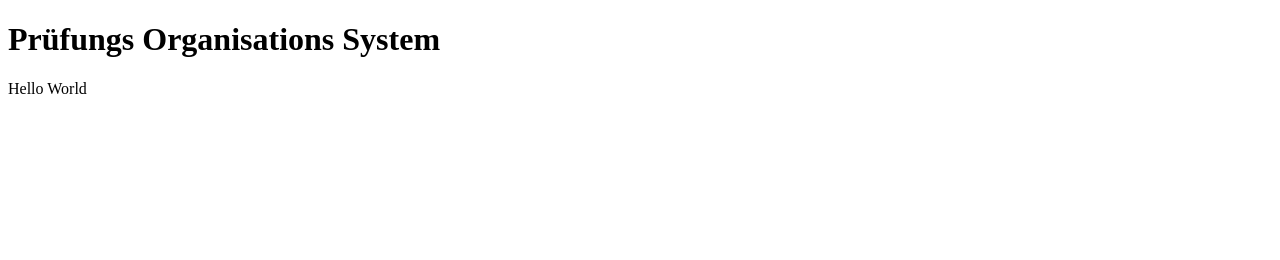
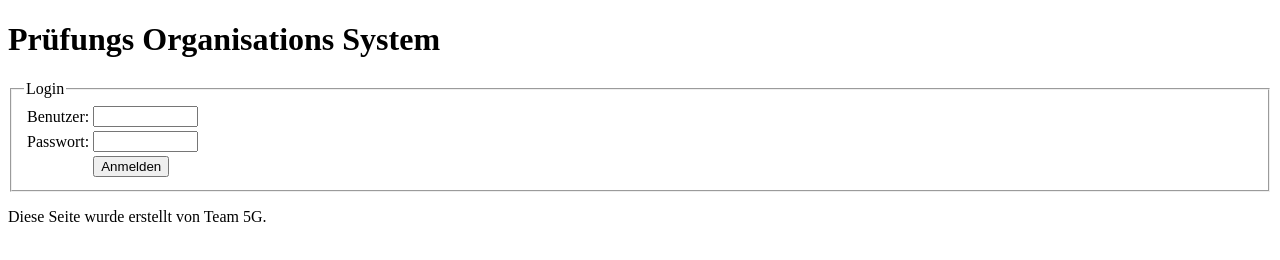
Before and after one commit to ZecurePOS/ZecurePOS.github.io, a plain HTML site: page index.html in a window 1280 px wide. Drawn offline with Linux system fonts and the light colour scheme.

Commit message:
basic startpage

```diff
--- a/index.html
+++ b/index.html
@@ -1,10 +1,50 @@
 <!DOCTYPE html>
-<head>
+<html lang="de">
+	<head>
+		<meta charset ="utf-8">
+		<meta name = "viewport" content = "width=device-width, initial-scale =1.0">
 		<title>Secure POS</title>
-</head>
-<body>
-		<h1>Prüfungs Organisations System</h1>
-		<div>
-				<p>Hello World</p>
-		</div>
+	</head>
+	<body>
+	    <header>
+            <h1>Prüfungs Organisations System</h1>
+        </header>
+
+        <main>
+            <fieldset>
+                <legend>Login</legend>
+                <form method="post" action=""> <!-- action muss noch angepasst werden -->
+                    <table>
+                        <tr>
+                            <td>
+                                <label for="user">Benutzer:</label>
+                            </td>
+                            <td>
+                                <input name="user" type="text" size="10" maxlength="20" required=true>
+				</td>
+			</tr>
+			<tr>
+				<td>
+					<label for="passwd">Passwort:</label>
+				</td>
+				<td>
+					<input name="passwd" type="password" size="10" maxlength="20" required=true>
+				</td>
+			</tr>
+			<tr>
+				<td>
+				</td>
+				<td>
+					<button name="submitButton" tpye="submit">Anmelden</button>
+				</td>
+			</tr>
+		</table>
+	</form>
+	</fieldset>
+	<p></p>
+</main>
+	<footer>
+	<p>Diese Seite wurde erstellt von Team 5G.</p>
+	</footer>
 </body>
+</html>
```
